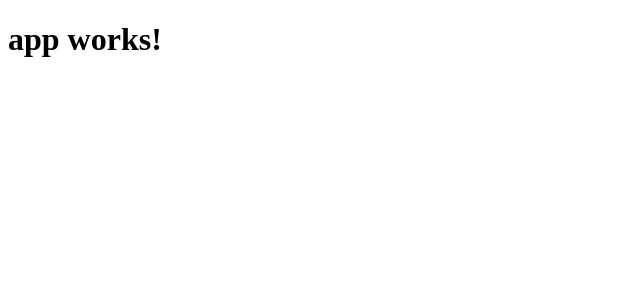
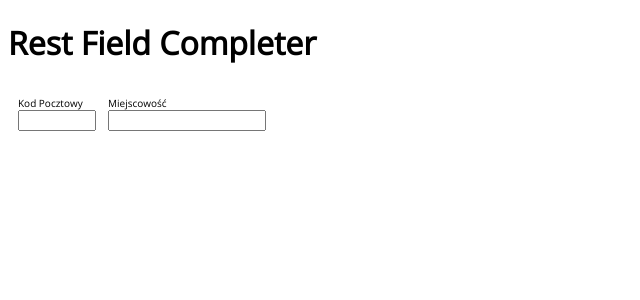
Before and after one commit to piotr-dajlido/ng2-rest-field-completer, an Angular app: page / in a window 1280 px wide. Shown: the top 300 px of the page, without its empty margins (0-640 px from the left). Built offline with nearby package versions, Linux system fonts and the light colour scheme.

Commit message:
Added two inputs with value accessor

```diff
--- a/src/app/app.component.html
+++ b/src/app/app.component.html
@@ -1,3 +1,5 @@
 <h1>
   {{title}}
 </h1>
+<app-text-field class="zipCode" maxlength="6">Kod Pocztowy</app-text-field>
+<app-text-field class="city">Miejscowość</app-text-field>
--- /dev/null
+++ b/src/app/app.component.scss
@@ -0,0 +1,11 @@
+* {
+  font-family: 'Open Sans', sans-serif;
+}
+.zipCode {
+  display:block;
+  width: 70px;
+}
+.city{
+  display:block;
+  width: 150px;
+}
--- a/src/app/app.component.ts
+++ b/src/app/app.component.ts
@@ -3,8 +3,8 @@ import { Component } from '@angular/core';
 @Component({
   selector: 'app-root',
   templateUrl: './app.component.html',
-  styleUrls: ['./app.component.css']
+  styleUrls: ['./app.component.scss']
 })
 export class AppComponent {
-  title = 'app works!';
+  title = 'Rest Field Completer';
 }
--- /dev/null
+++ b/src/app/text-field-component/text-field.component.html
@@ -0,0 +1,9 @@
+<div class="form-group">
+  <label>
+    <span><ng-content></ng-content></span>
+    <input [formControl]="input"
+           class="form-control"
+           (blur)="onBlur()"
+           [maxlength]="maxlength">
+  </label>
+</div>
--- /dev/null
+++ b/src/app/text-field-component/text-field.component.scss
@@ -0,0 +1,17 @@
+:host {
+  margin: 10px;
+  float: left;
+  label {
+    font-size: 10px;
+    font-family: 'Open Sans', sans-serif;
+    display: block;
+    float: left;
+    span {
+      float:left;
+      width: 100%;
+    }
+    input {
+      width: 100%;
+    }
+  }
+}
--- /dev/null
+++ b/src/app/text-field-component/text-field.component.ts
@@ -0,0 +1,65 @@
+import {Component, forwardRef, Input} from '@angular/core';
+import {NG_VALUE_ACCESSOR, ControlValueAccessor, FormControl} from '@angular/forms';
+
+const noop = () => {};
+
+export const CUSTOM_INPUT_CONTROL_VALUE_ACCESSOR: any = {
+  provide: NG_VALUE_ACCESSOR,
+  useExisting: forwardRef(() => TextFieldComponent),
+  multi: true
+};
+
+@Component({
+  selector: 'app-text-field',
+  templateUrl: 'text-field.component.html',
+  styleUrls: ['text-field.component.scss'],
+  providers: [CUSTOM_INPUT_CONTROL_VALUE_ACCESSOR]
+})
+export class TextFieldComponent implements ControlValueAccessor {
+
+  @Input() maxlength;
+
+  // The internal data model
+  private input = new FormControl();
+
+  // Placeholders for the callbacks which are later providesd
+  // by the Control Value Accessor
+  private onTouchedCallback: () => void = noop;
+  private onChangeCallback: (_: any) => void = noop;
+
+  // get accessor
+  get value(): any {
+    return this.input.value;
+  };
+
+  // set accessor including call the onchange callback
+  set value(v: any) {
+    if (v !== this.input.value) {
+      this.input.setValue(v);
+      this.onChangeCallback(v);
+    }
+  }
+
+  // Set touched on blur
+  onBlur() {
+    this.onTouchedCallback();
+  }
+
+  // From ControlValueAccessor interface
+  writeValue(value: any) {
+    if (value !== this.input.value) {
+      this.input.setValue(value);
+    }
+  }
+
+  // From ControlValueAccessor interface
+  registerOnChange(fn: any) {
+    this.onChangeCallback = fn;
+  }
+
+  // From ControlValueAccessor interface
+  registerOnTouched(fn: any) {
+    this.onTouchedCallback = fn;
+  }
+
+}
--- a/src/index.html
+++ b/src/index.html
@@ -7,6 +7,7 @@
 
   <meta name="viewport" content="width=device-width, initial-scale=1">
   <link rel="icon" type="image/x-icon" href="favicon.ico">
+  <link href="https://fonts.googleapis.com/css?family=Open+Sans" rel="stylesheet">
 </head>
 <body>
   <app-root>Loading...</app-root>
```
Also changed, not shown: src/app/app.module.ts (+6 -3 lines), src/app/app.component.css (deleted), 2 other files (tests, documents, lock files or other folders).
